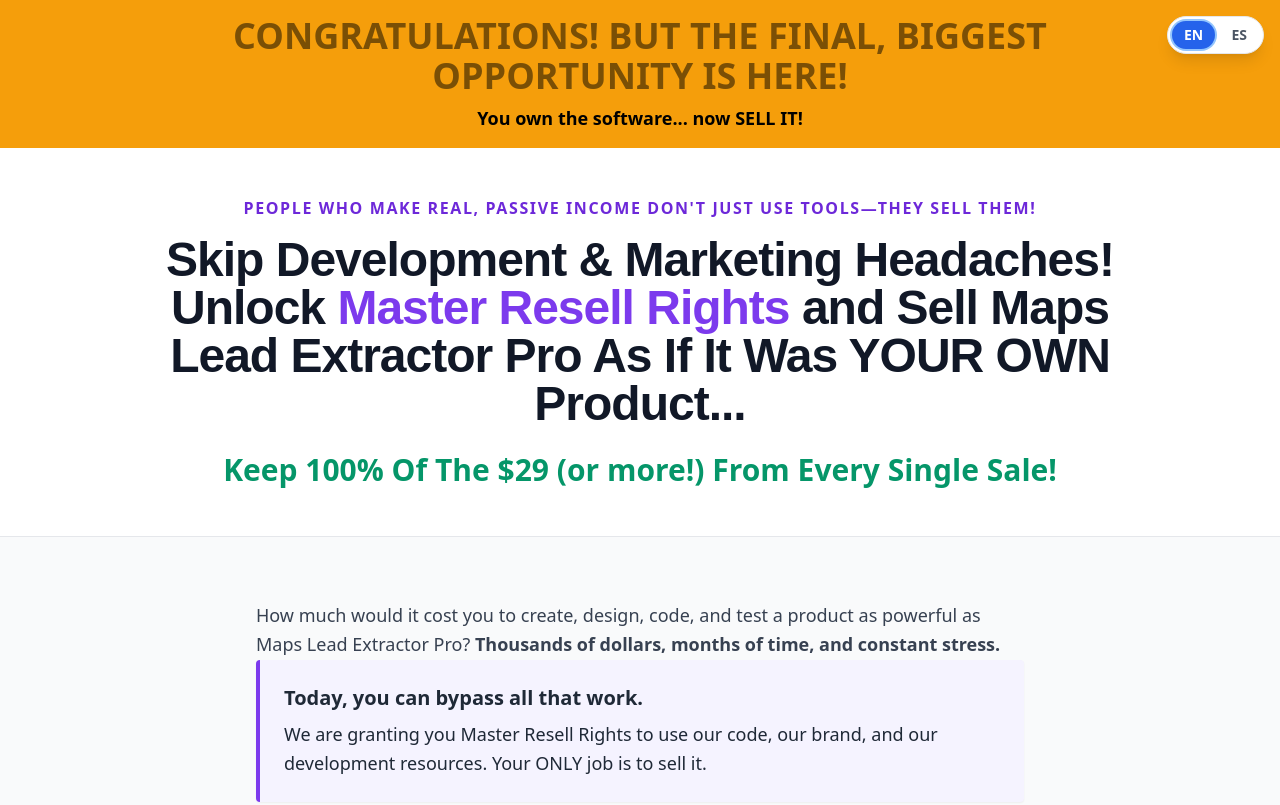
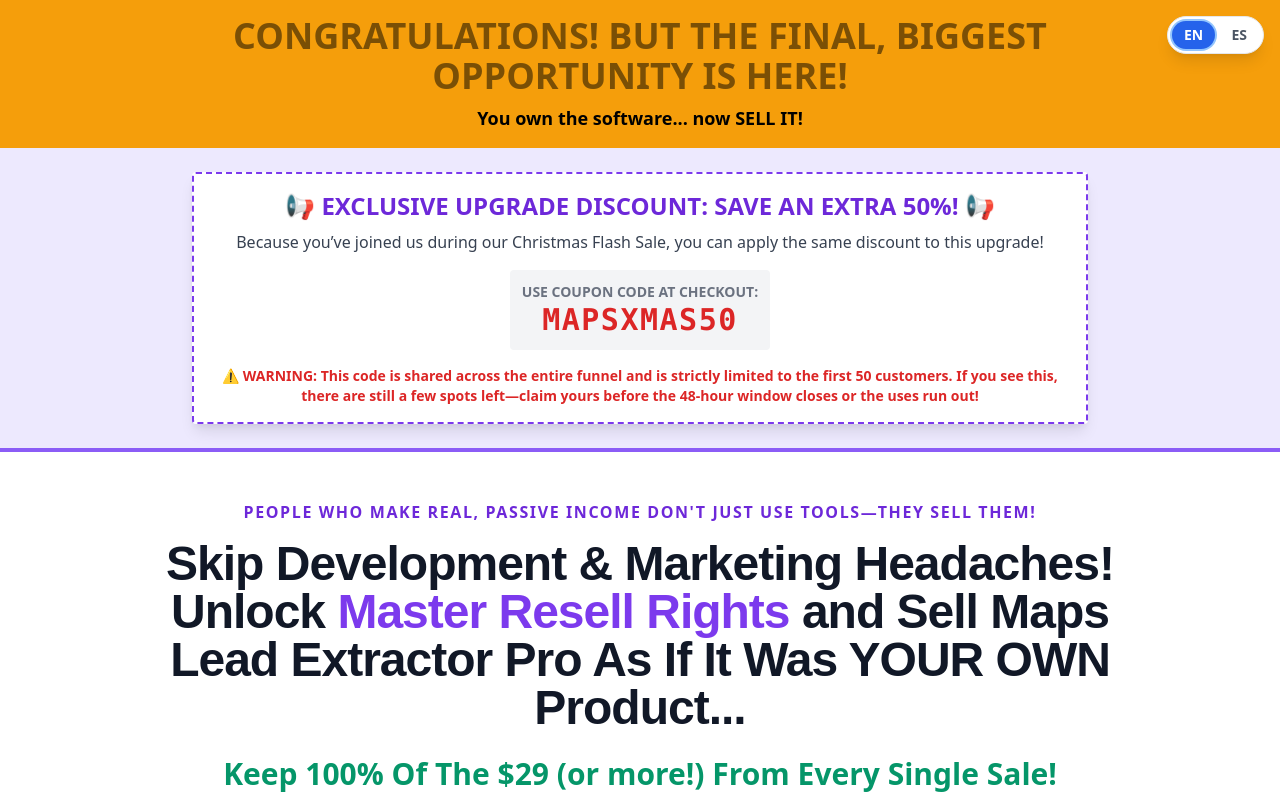
Before and after one commit to ProjectOne2020/reseller, a plain HTML site: page index.html in a window 1280 px wide. Shown: the top 805 px of the page. Drawn offline with nearby package versions, Linux system fonts and the light colour scheme.

Commit message:
Update index.html

```diff
--- a/index.html
+++ b/index.html
@@ -56,6 +56,25 @@
                 <span data-lang="en">You own the software... now SELL IT!</span>
                 <span data-lang="es">Eres dueño del software... ¡ahora VÉNDELO!</span>
             </p>
+        </div>
+    </div>
+
+    <!-- FLASH SALE DISCOUNTS OTO 2 -->
+    <div class="bg-purple-100 border-b-4 border-purple-500 py-6 px-4 text-center">
+        <div class="max-w-4xl mx-auto border-2 border-dashed border-purple-600 p-4 rounded bg-white shadow-lg">
+            <p class="text-xl md:text-2xl font-black text-purple-700 mb-2">📢 EXCLUSIVE UPGRADE DISCOUNT: SAVE AN EXTRA
+                50%! 📢</p>
+            <p class="text-gray-700 font-medium mb-4">Because you’ve joined us during our Christmas Flash Sale, you can
+                apply the same discount to this upgrade!</p>
+
+            <div class="bg-gray-100 p-3 rounded inline-block mb-4">
+                <p class="text-sm font-bold uppercase text-gray-500">Use Coupon Code at Checkout:</p>
+                <p class="text-3xl font-mono font-black text-red-600 tracking-wider">MAPSXMAS50</p>
+            </div>
+
+            <p class="text-sm text-red-600 font-bold">⚠️ WARNING: This code is shared across the entire funnel and is
+                strictly limited to the first 50 customers. If you see this, there are still a few spots left—claim
+                yours before the 48-hour window closes or the uses run out!</p>
         </div>
     </div>
 
```
